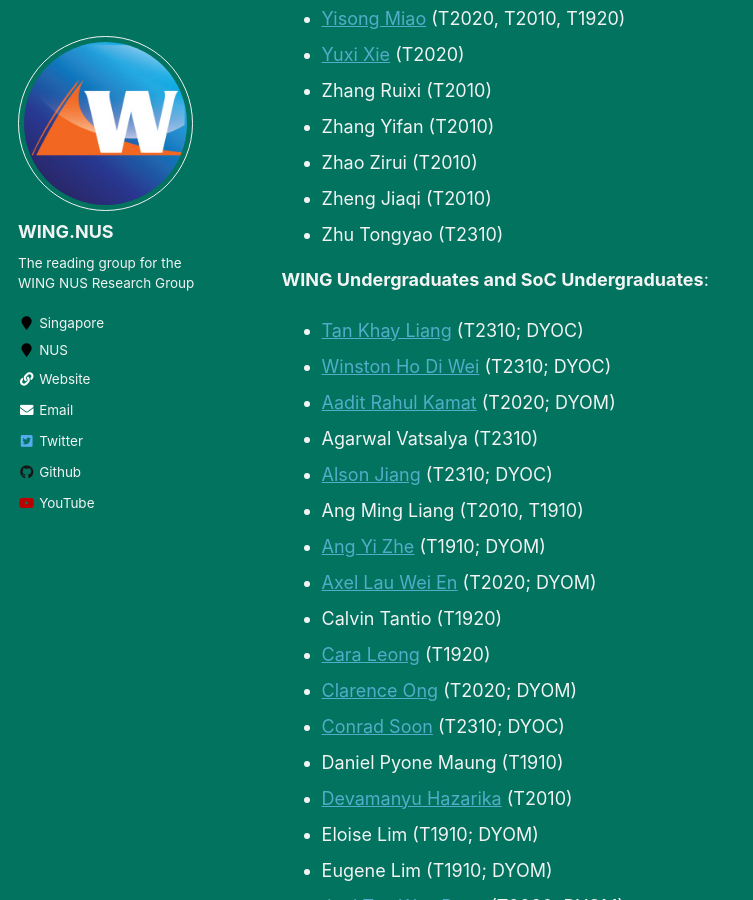
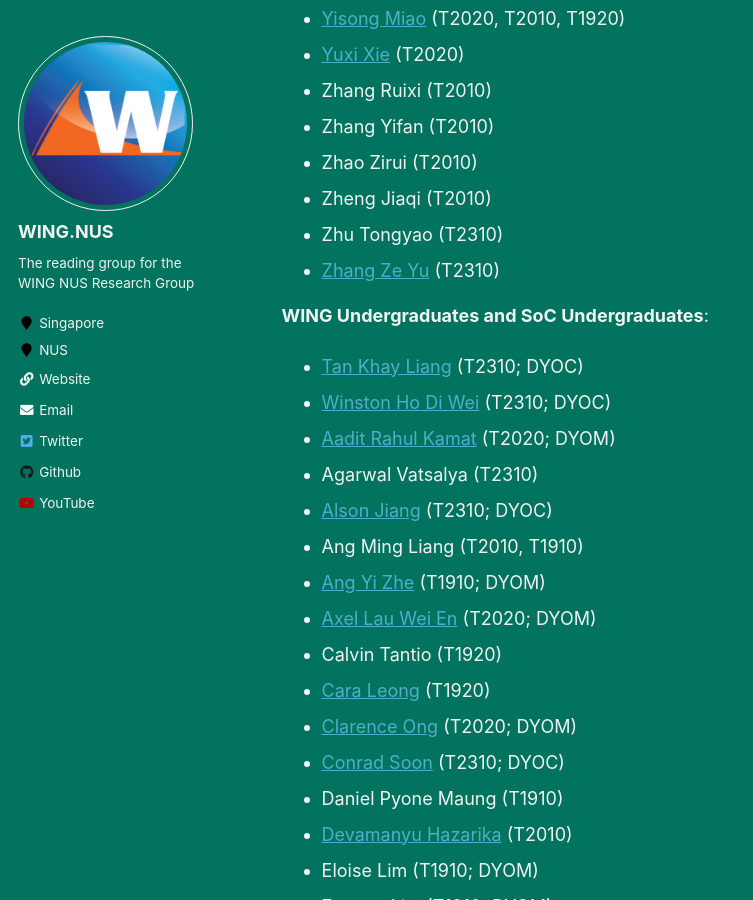
Before and after one commit to WING-NUS/cs6101, a Jekyll site: the page built from _pages/people.md, in a window 1280 px wide and 900 px high, scrolled down 2479 px. Shown: the whole window, without its empty margins (0-753 px from the left). Built offline with Jekyll 4.4.1, drawn with Linux system fonts in a browser that asks for light colours.

Commit message:
Update people.md

```diff
--- a/_pages/people.md
+++ b/_pages/people.md
@@ -76,6 +76,7 @@ WING and NUS Postgraduate Students:
 * Zhao Zirui (T2010)
 * Zheng Jiaqi (T2010)
 * Zhu Tongyao (T2310)
+* [Zhang Ze Yu](https://www.linkedin.com/in/ze-yu-z-b9033918a/) (T2310)
 
 **WING Undergraduates and SoC Undergraduates**:
 * [Tan Khay Liang](https://github.com/khayliang) (T2310; DYOC)
```
